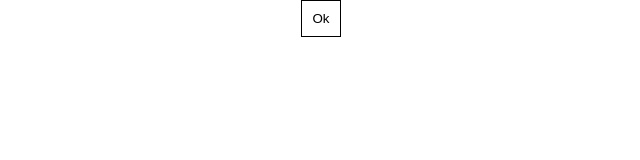
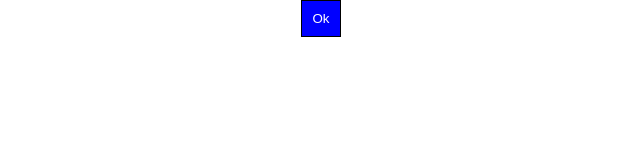
Before and after one commit to caprica-Six/react-styled-components, a React (Create React App) app: page / in a window 1280 px wide. Shown: the top 160 px of the page, without its empty margins (319-959 px from the left). Built offline with nearby package versions, Linux system fonts and the light colour scheme.

Commit message:
conditionals styles based on component props

```diff
--- a/src/App.js
+++ b/src/App.js
@@ -6,7 +6,7 @@ class App extends Component {
   render() {
     return (
       <div className="App">
-        <Button> Ok </Button>
+        <Button primary> Ok </Button>
       </div>
     );
   }
--- a/src/components/common/Button.js
+++ b/src/components/common/Button.js
@@ -1,9 +1,18 @@
-import styled from 'styled-components';
+import styled, { css } from 'styled-components';
 
 const Button  = styled.button`
     background: white;
     bordeR: 1px solid black;
     padding: 10px;
+
+    ${ /* interpolate a function that have aaccess to the props within the ``
+        `` - tag template literals - ES6 do the magic as this is actually a function call.
+        This allows styled-components to undentify any interpolated props/functions within this function call. It's all under the hood & syledcomp gives us access to the props */
+        props => props.primary && css `
+            background: blue;
+            color: white;
+        `}
 `;
 
+/* Styled Comopnents generates a style sheet and attaches classNAmes to the DOM nodes, then injects thre style sheet at the end of the Head at runtime! */
 export default Button;
```
